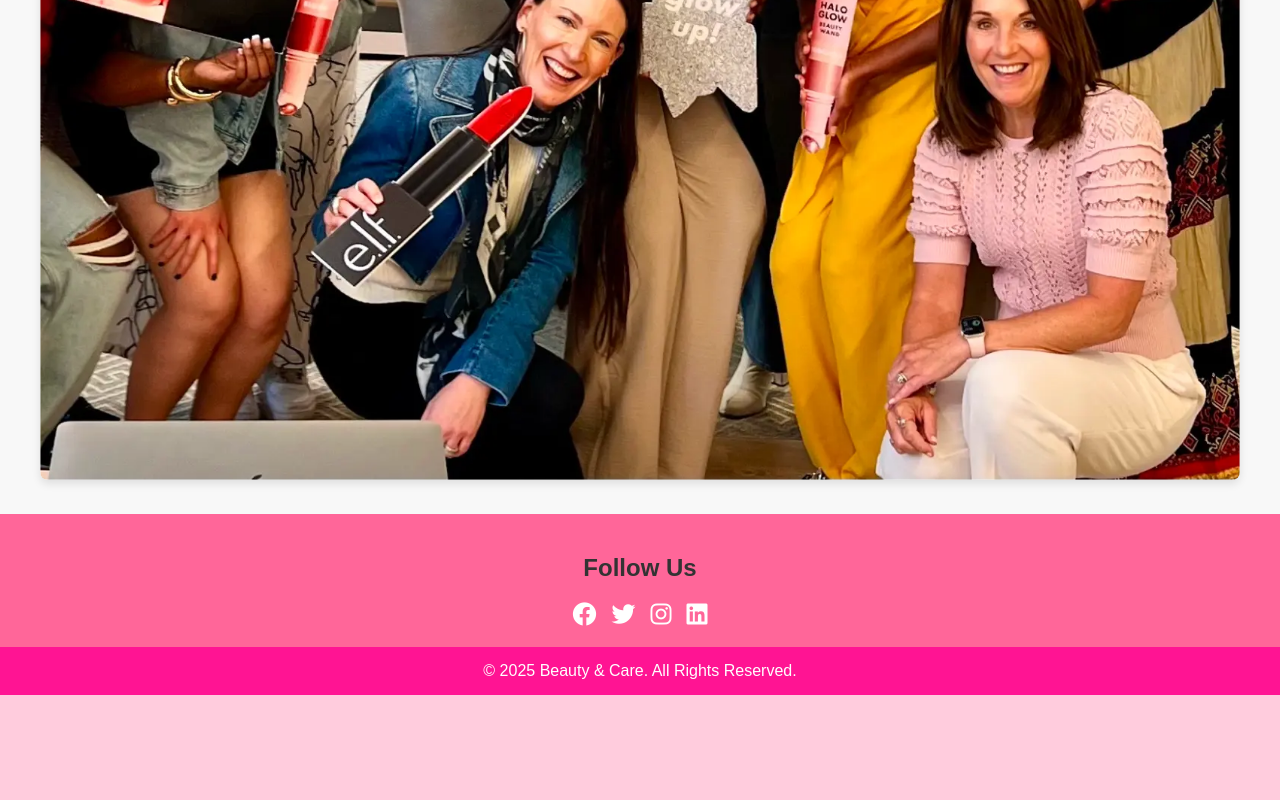
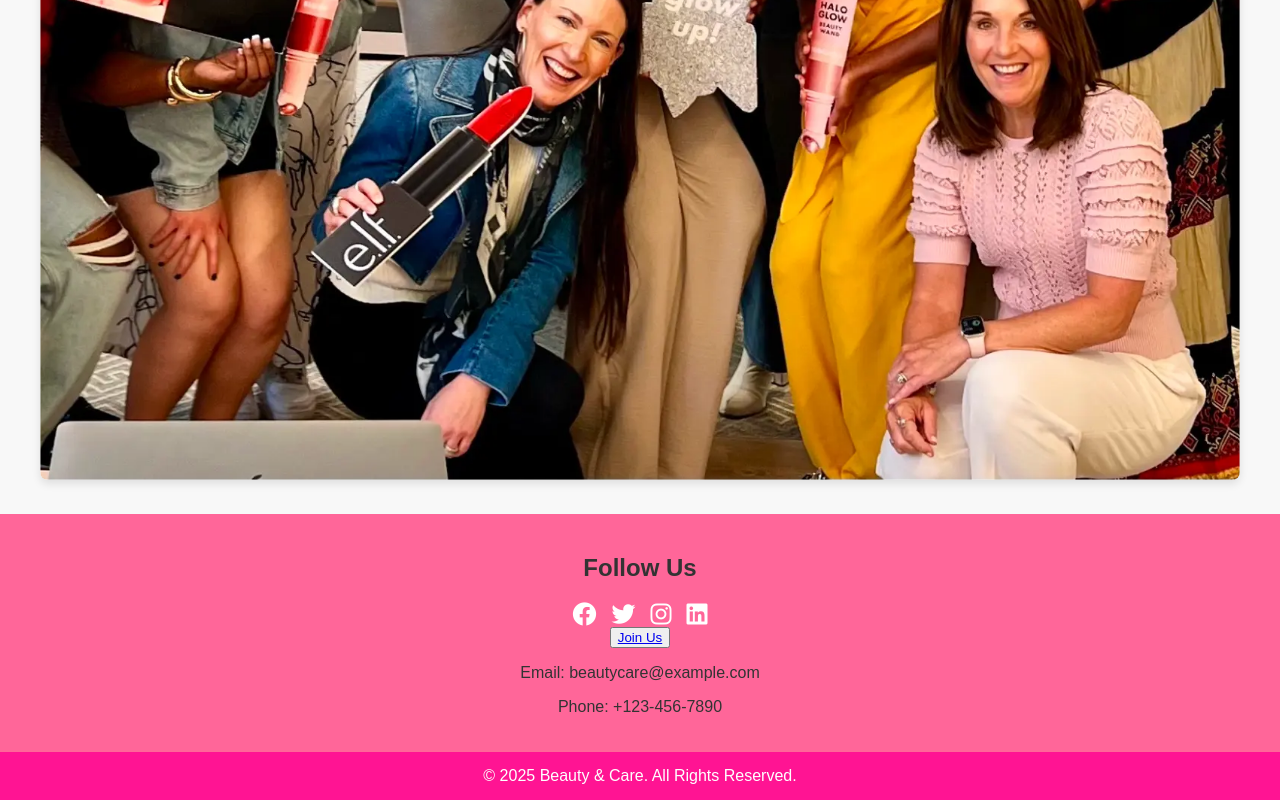
Before and after one commit to milanzi218/light, a plain HTML site: page index.html in a window 1280 px wide. Shown: the part 3283-4083 px from the top of the page. Before the commit the page ends 3978 px from the top, so only its background shows below. Drawn offline with nearby package versions, Linux system fonts and the light colour scheme.

Commit message:
Update index.html

```diff
--- a/index.html
+++ b/index.html
@@ -124,6 +124,9 @@
         <a href="https://instagram.com" class="social-link"><i class="fab fa-instagram"></i></a>
         <a href="https://linkedin.com" class="social-link"><i class="fab fa-linkedin"></i></a>
     </div>
+    <button><a href="registration.html">Join Us</a></button>
+    <p>Email: beautycare@example.com</p>
+    <p>Phone: +123-456-7890</p>
 </section>
 
 
```
